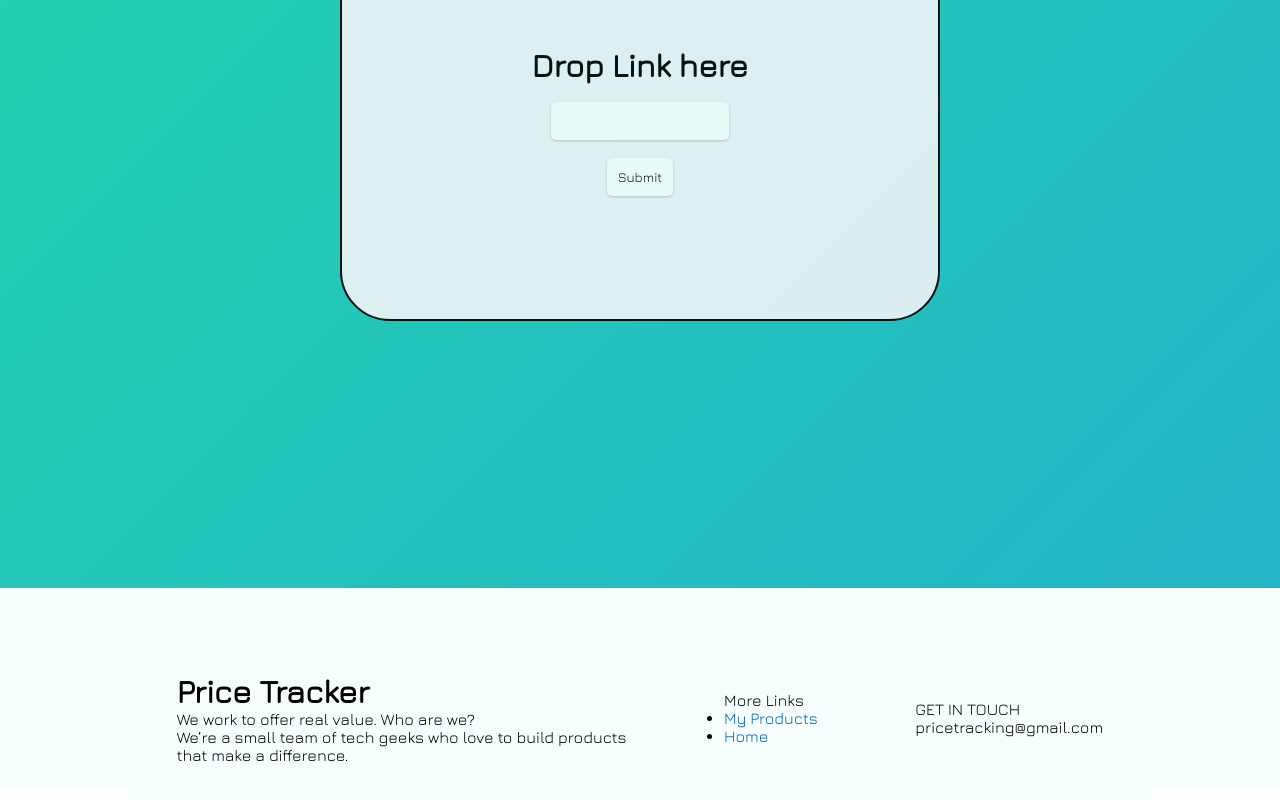
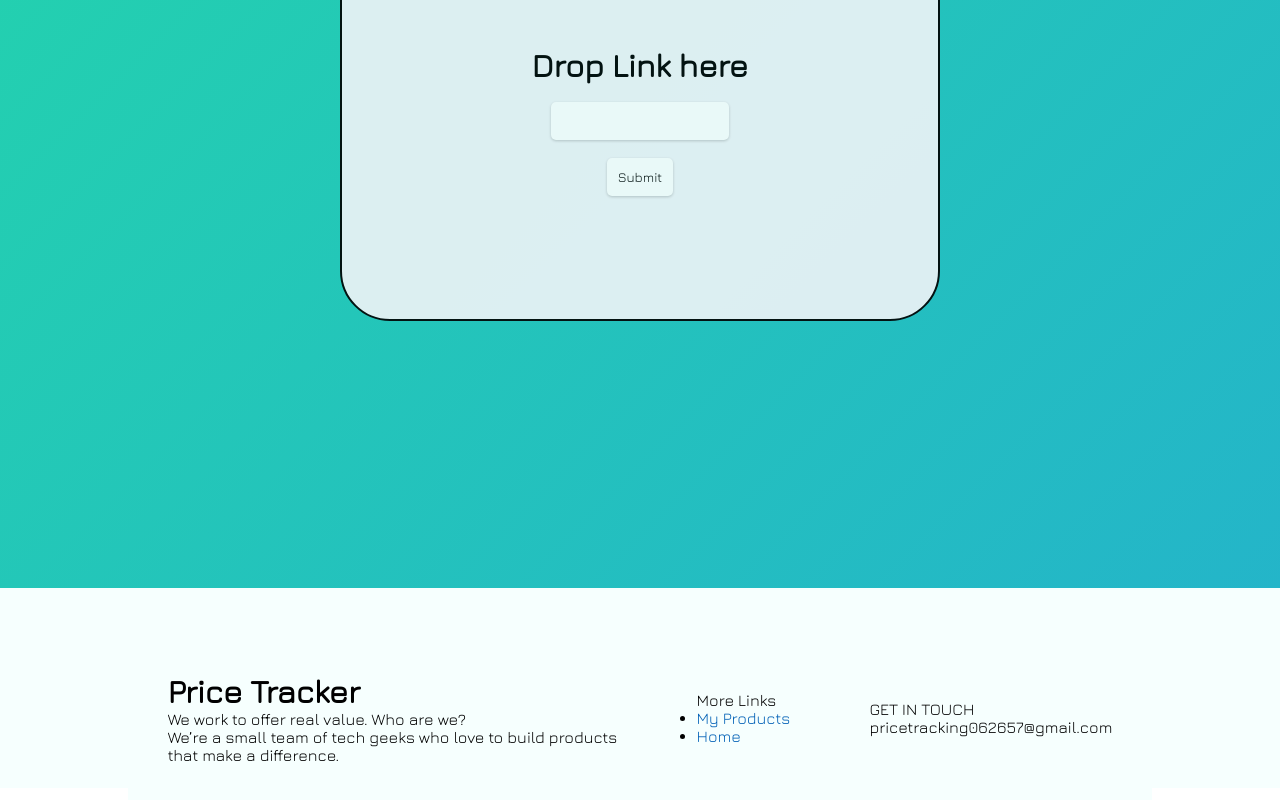
Before and after one commit to amruth-sai/priceTrackingFrontEnd, a React (Create React App) app: page /addProduct in a window 1280 px wide. Shown: the part 382-1182 px from the top of the page. Built offline with nearby package versions, Linux system fonts and the light colour scheme.

Commit message:
changed mail

```diff
--- a/src/Component/pages/Footer.js
+++ b/src/Component/pages/Footer.js
@@ -27,7 +27,7 @@ const Footer = () => {
         </div>
         <div className="bottomright">
           <p>GET IN TOUCH</p>
-          <div>pricetracking@gmail.com</div>
+          <div>pricetracking062657@gmail.com</div>
         </div>
       </footer>
     </div>
```
